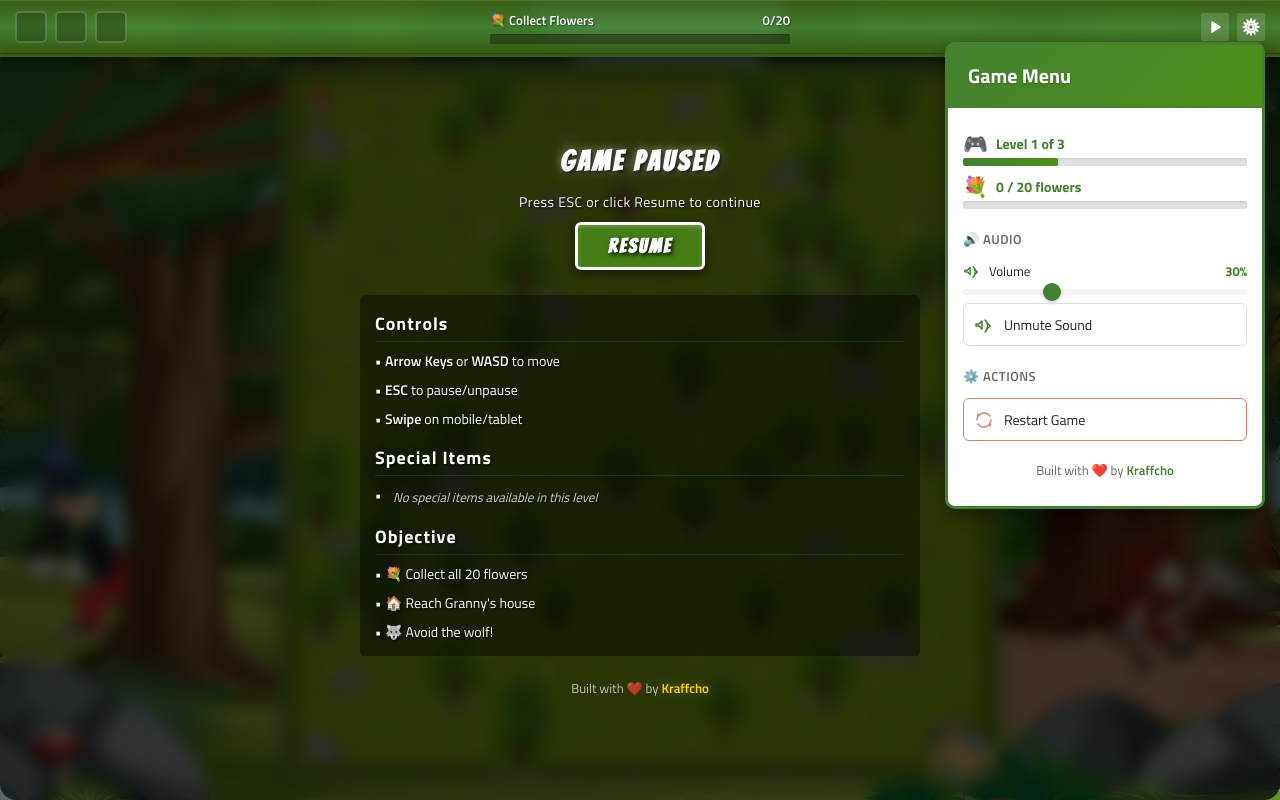
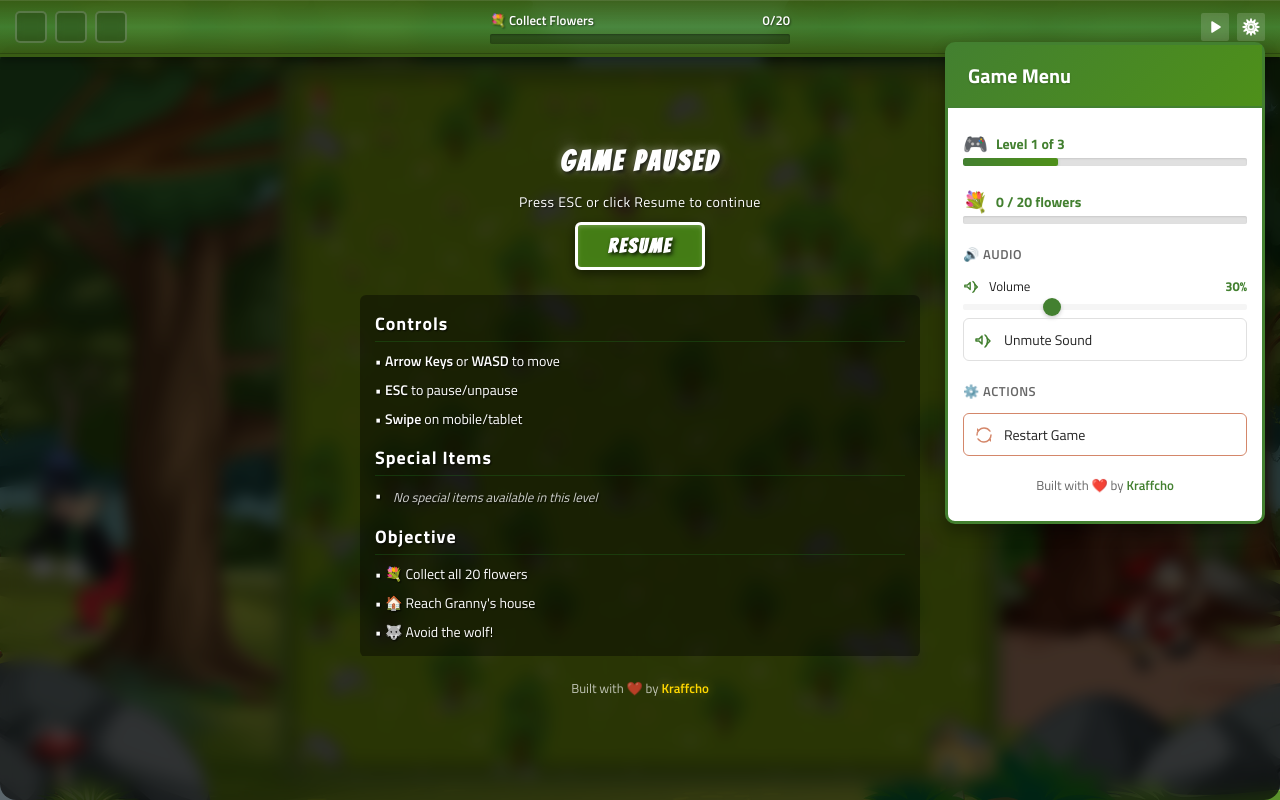
Before and after one commit to kraffcho/Little-Red-Riding-Hood-Adventures, a React (Create React App) app: page / in a window 1280 px wide. Both pictures are taken after a click on the button 1251 px from the left and 27 px from the top of the page. Built offline with nearby package versions, Linux system fonts and the light colour scheme; no server answers.

Commit message:
Add more space above flowers progress item
- Add settings-progress-item-flowers class
- Add margin-top using --spacing-lg variable
- Better visual separation between progress items

```diff
--- a/src/components/ui/SettingsMenu.tsx
+++ b/src/components/ui/SettingsMenu.tsx
@@ -83,7 +83,7 @@ const SettingsMenu: React.FC<SettingsMenuProps> = ({
             </div>
           </div>
 
-          <div className="settings-progress-item">
+          <div className="settings-progress-item settings-progress-item-flowers">
             <div className="settings-progress-header">
               <span className="settings-progress-icon">💐</span>
               <div className="settings-progress-text">
--- a/src/styles/components/settings.css
+++ b/src/styles/components/settings.css
@@ -110,6 +110,10 @@
   display: flex;
   flex-direction: column;
   gap: var(--spacing-xs);
+}
+
+.settings-progress-item-flowers {
+  margin-top: var(--spacing-lg);
 }
 
 .settings-progress-header {
```
